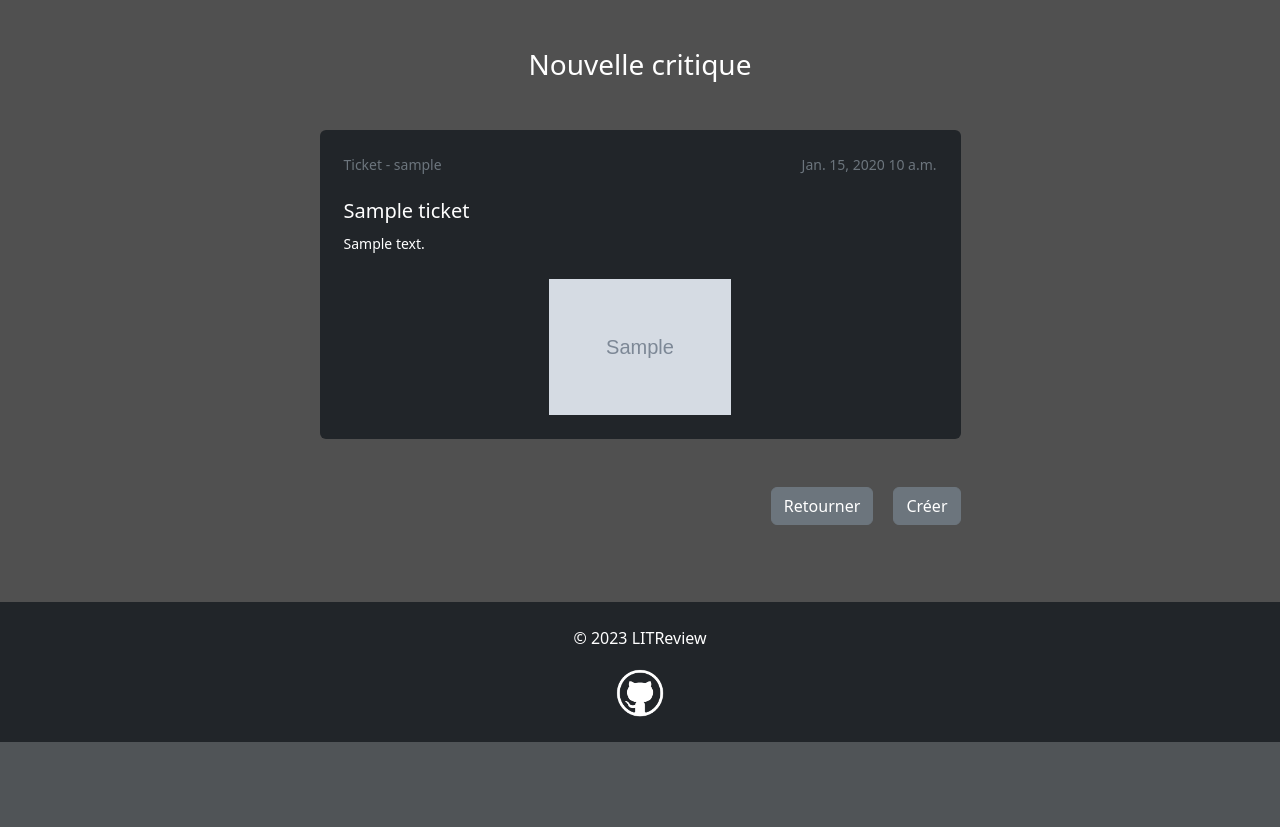
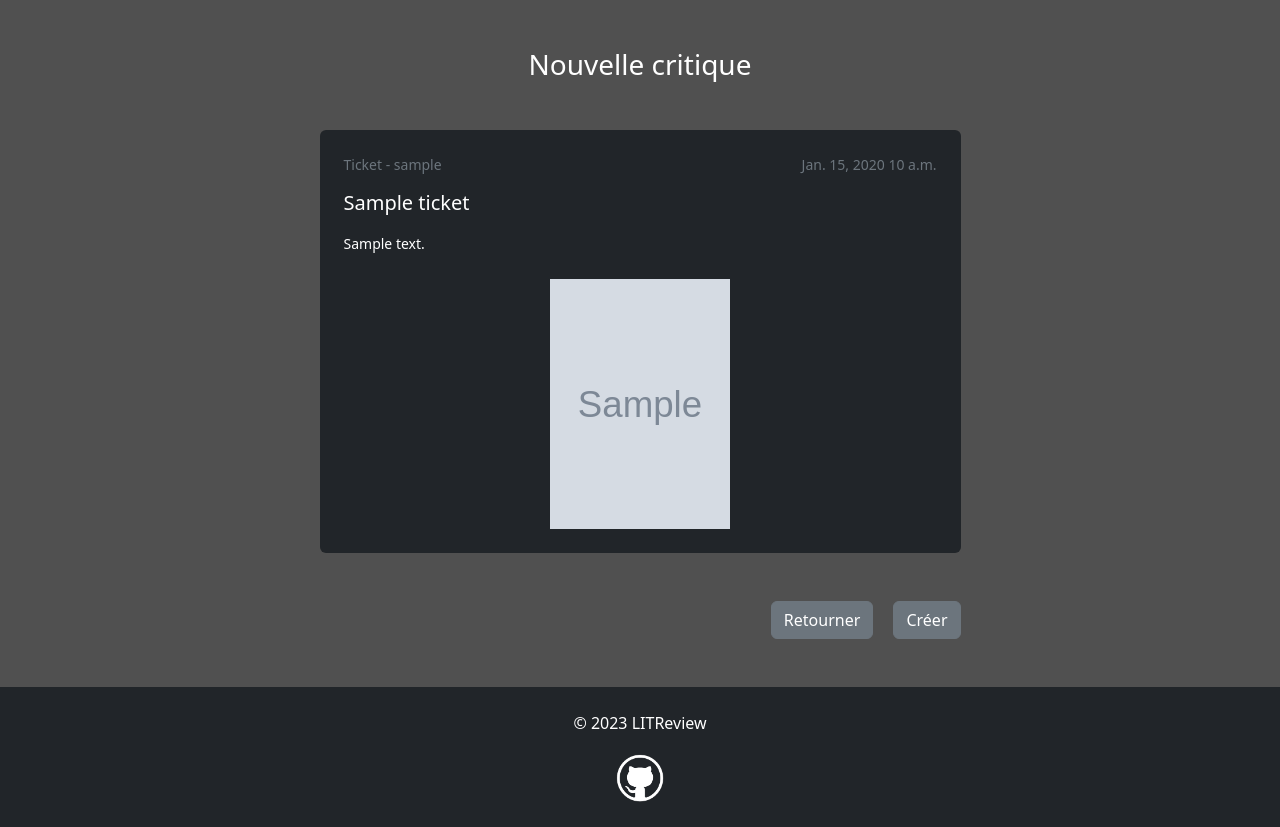
Before and after one commit to romansainthilaire/lit_review, a Django app: template reviews/templates/reviews/review_form.html in a window 1280 px wide. Shown: the part 106-933 px from the top of the page. Before the commit the page ends 848 px from the top, so only its background shows below. Run offline with Django 3.2, Linux system fonts and the light colour scheme; the template is opened without the code that fills it: most values are stand-ins (such as "Sample title", 1, 10 or a date in 2020); grey boxes marked "Sample" are stand-in pictures; some libraries are stand-ins or nearby versions.

Commit message:
refactoring

```diff
--- a/reviews/templates/reviews/review_form.html
+++ b/reviews/templates/reviews/review_form.html
@@ -15,29 +15,27 @@ LITReview | {% if review %}Modification d'une critique{% else %}Nouvelle critiqu
         </h3>
         <div class="bg-dark rounded p-4 mb-4">
             <div class="d-flex justify-content-between text-secondary">
-                {% if ticket.user == request.user %}
+                {% if ticket.user == user %}
                 <small>Ticket - Vous</small>
                 {% else %}
                 <small>Ticket - {{ ticket.user.username }}</small>
                 {% endif %}
                 <small class="ms-4">{{ ticket.time_created|date }} {{ ticket.time_created|time }}</small>
             </div>
-            <h5 class="text-white mt-4">{{ ticket.title }}</h5>
+            <h5 class="text-white mt-3">{{ ticket.title }}</h5>
             {% if ticket.description %}
-            <p class="text-white"><small>{{ ticket.description }}</small></p>
+            <p><small class="text-white">{{ ticket.description|linebreaks }}</small></p>
             {% endif %}
             {% if ticket.image %}
-            <div class="row justify-content-center mt-4">
-                <div class="col-8 col-sm-5 col-lg-4">
-                    <img class="img-fluid" src="{{ ticket.image.url }}" alt="">
-                </div>
+            <div class="text-center mt-4">
+                <img class="img-fluid book-cover" src="{{ ticket.image.url }}" alt="">
             </div>
             {% endif %}
         </div>
         <form method="POST">
             {% csrf_token %}
             {% bootstrap_form review_form bound_css_class="" %}
-            <div class="text-end">
+            <div class="text-center text-sm-end">
                 {% if review %}
                 <a class="btn btn-secondary mt-4 me-3" href="{% url 'posts' %}">Retourner</a>
                 {% else %}
--- a/reviews/templates/reviews/ticket_and_review_form.html
+++ b/reviews/templates/reviews/ticket_and_review_form.html
@@ -8,12 +8,12 @@
 <div class="row justify-content-center">
 
     <div class="col-md-9 col-lg-8 col-xl-7 col-xxl-6">
-        <h3 class="text-center text-white mb-4">Nouvelle critique</h3>
+        <h3 class="text-center text-white mb-5">Nouvelle critique</h3>
         <form method="POST" enctype="multipart/form-data">
             {% csrf_token %}
             {% bootstrap_form ticket_form bound_css_class="" %}
             {% bootstrap_form review_form bound_css_class="" %}
-            <div class="text-end">
+            <div class="text-center text-sm-end">
                 <a class="btn btn-secondary mt-4 me-3" href="{% url 'feed' %}">Retourner</a>
                 <button class="btn btn-secondary mt-4" type="submit">Créer</button>
             </div>
--- a/reviews/templates/reviews/ticket_form.html
+++ b/reviews/templates/reviews/ticket_form.html
@@ -16,7 +16,7 @@ LITReview | {% if ticket %}Modification d'un ticket{% else %}Nouveau ticket{% en
         <form method="POST" enctype="multipart/form-data">
             {% csrf_token %}
             {% bootstrap_form ticket_form bound_css_class="" %}
-            <div class="text-end">
+            <div class="text-center text-sm-end">
                 {% if ticket %}
                 <a class="btn btn-secondary mt-4 me-3" href="{% url 'posts' %}">Retourner</a>
                 {% else %}
```
Also changed, not shown: db.sqlite3.
